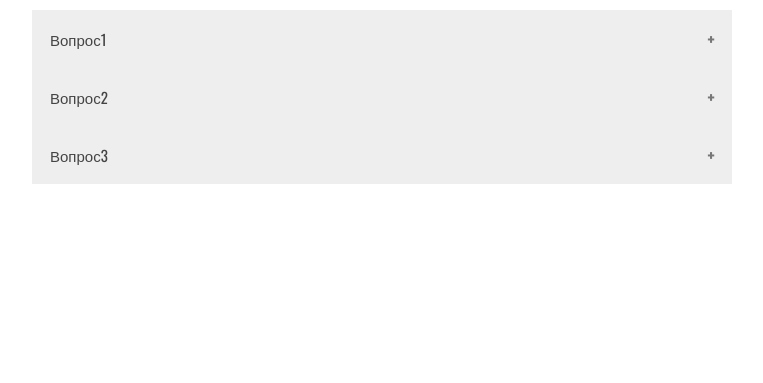
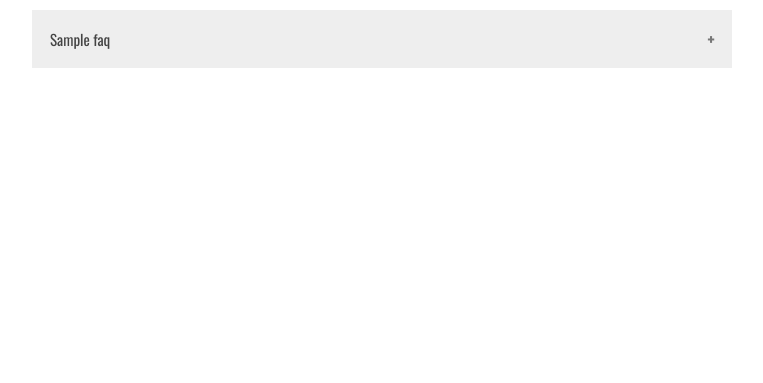
Before and after one commit to ddnnss/stombest, a Django app: page /faq in a window 1280 px wide. Shown: the part 40-423 px from the top of the page, without its empty margins (258-1021 px from the left). Run offline with Django 3.2, Linux system fonts and the light colour scheme; tables that the repository leaves empty hold one stand-in row (values such as "Sample post").

```diff
--- a/pages/admin.py
+++ b/pages/admin.py
@@ -12,3 +12,4 @@ admin.site.register(Day)
 admin.site.register(Time)
 admin.site.register(Apply)
 admin.site.register(Message)
+admin.site.register(Faq)
--- a/pages/models.py
+++ b/pages/models.py
@@ -33,7 +33,7 @@ class Time(models.Model):
 
 class ServiceCat(models.Model):
     name = models.CharField('Категория услуг', max_length=255,blank=False, null=True)
-    ico = models.ImageField("Иконка для меню", blank=False, null=True)
+    ico = models.ImageField("Иконка для меню 100x100", blank=False, null=True)
     image = models.ImageField("Картинка в описании", blank=False, null=True)
 
     def __str__(self):
@@ -69,9 +69,9 @@ class SubService(models.Model):
 
 class Doctor(models.Model):
     name = models.CharField('ФИО Доктора', max_length=255,blank=False, null=True)
-    cabinet = models.CharField('Кабинет', max_length=255, blank=False, null=True)
+    cabinet = models.CharField('Кабинет', max_length=255, blank=True, null=True)
     specialization = models.CharField('Специализация', max_length=255, blank=False, null=True)
-    image = models.ImageField("Картинка", blank=False, null=True)
+    image = models.ImageField("Картинка 100x100", blank=False, null=True)
     info = models.CharField('Инфо', max_length=255, blank=False, null=True)
     services = models.ManyToManyField(Service,blank=True,null=True,verbose_name='Предоставляет услуги')
 
@@ -128,3 +128,15 @@ class Banner(models.Model):
     class Meta:
         verbose_name = "Баннер"
         verbose_name_plural = "Баннеры"
+
+
+class Faq(models.Model):
+    question = models.TextField('Вопрос', blank=False, null=True)
+    answer = models.TextField('Ответ', blank=False, null=True)
+
+    def __str__(self):
+        return 'FAQ №{} '.format(self.id)
+
+    class Meta:
+        verbose_name = "FAQ"
+        verbose_name_plural = "FAQ"
--- a/pages/views.py
+++ b/pages/views.py
@@ -107,6 +107,7 @@ def todoc(request):
     return HttpResponseRedirect('/')
 
 def faq(request):
+    all_faq = Faq.objects.all()
 
     return render(request, 'faq.html', locals())
 
--- a/templates/faq.html
+++ b/templates/faq.html
@@ -27,24 +27,17 @@
 
 <div class="container ">
   <div class="service-accordion">
-    <button class="accordion">Вопрос1</button>
+      {% for faq in all_faq %}
+    <button class="accordion">{{ faq.question }}</button>
     <div class="panel">
-        <p>Ответ</p>
+        <p>{{ faq.answer }}</p>
     </div>
+    {% endfor %}
 
-    <button class="accordion">Вопрос2</button>
-    <div class="panel">
-       <p>Ответ</p>
-    </div>
-
-    <button class="accordion">Вопрос3</button>
-    <div class="panel">
-        <p>Ответ</p>
-    </div>
 </div> <!-- //service-accordion-->
   </div>
 
-
+<div class="bott"></div>
 </div><!--// container-->
 
 {% include 'footer.html' %}
```
Also changed, not shown: pages/migrations/0009_auto_20200107_1918.py (added).
